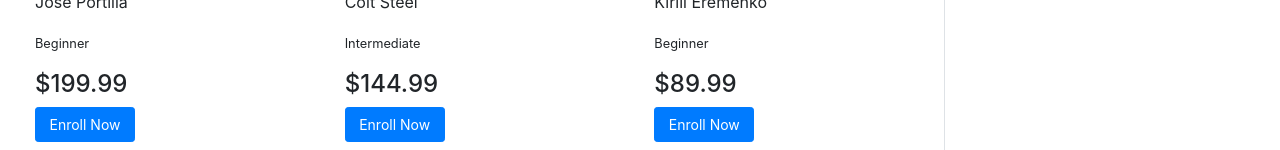
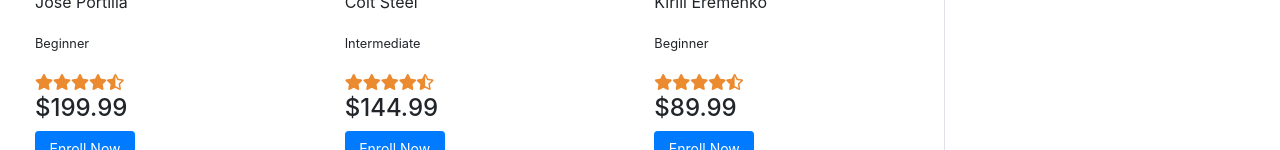
Before and after one commit to mozumderTushar/online-class-website, a React (Create React App) app: page / in a window 1280 px wide. Shown: the part 650-800 px from the top of the page. Built offline with nearby package versions, Linux system fonts and the light colour scheme.

Commit message:
rating added

```diff
--- a/public/index.html
+++ b/public/index.html
@@ -25,6 +25,7 @@
       Learn how to configure a non-root public URL by running `npm run build`.
     -->
     <link rel="stylesheet" href="https://stackpath.bootstrapcdn.com/bootstrap/4.5.2/css/bootstrap.min.css" integrity="sha384-JcKb8q3iqJ61gNV9KGb8thSsNjpSL0n8PARn9HuZOnIxN0hoP+VmmDGMN5t9UJ0Z" crossorigin="anonymous">
+    <link rel="stylesheet" href="https://use.fontawesome.com/releases/v5.14.0/css/all.css" integrity="sha384-HzLeBuhoNPvSl5KYnjx0BT+WB0QEEqLprO+NBkkk5gbc67FTaL7XIGa2w1L0Xbgc" crossorigin="anonymous">
     <title>Online Course</title>
   </head>
   <body>
--- a/src/components/CourseItem/CourseItem.css
+++ b/src/components/CourseItem/CourseItem.css
@@ -18,3 +18,7 @@
 .enrollBtn:hover{
     background: linear-gradient(to right, #4784c5, #304ed1);
 }
+
+.rating{
+    color: #EB8A2F;
+}
--- a/src/components/CourseItem/CourseItem.js
+++ b/src/components/CourseItem/CourseItem.js
@@ -13,6 +13,13 @@ const CourseItem = (props) => {
                     <div className="card-title"><h3>{title}</h3></div>
                     <p>{instructor}</p>
                     <p><small>{level}</small></p>
+                    <div className="rating">
+                    <i class="fas fa-star"></i>
+                    <i class="fas fa-star"></i>
+                    <i class="fas fa-star"></i>
+                    <i class="fas fa-star"></i>
+                    <i class="fas fa-star-half-alt"></i>
+                    </div>
                     <h4 className="price">${price}</h4>
                     <button className="btn btn-sm btn-primary enrollBtn" onClick={()=>props.handleAddCart(props.course)}>Enroll Now</button>
                 </div>
```
